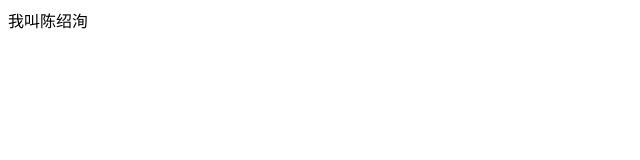
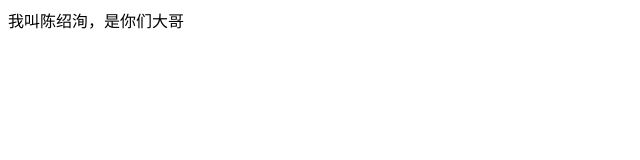
Before and after one commit to chenshaoxun/firstweb, a plain HTML site: page index.html in a window 1280 px wide. Shown: the whole page, without its empty margins (0-640 px from the left). Drawn offline with Linux system fonts and the light colour scheme.

Commit message:
Update index.html

```diff
--- a/index.html
+++ b/index.html
@@ -5,6 +5,6 @@
     <title>陈绍洵</title>
 </head>
 <body>
-我叫陈绍洵
+我叫陈绍洵，是你们大哥
 </body>
 </html>
```
